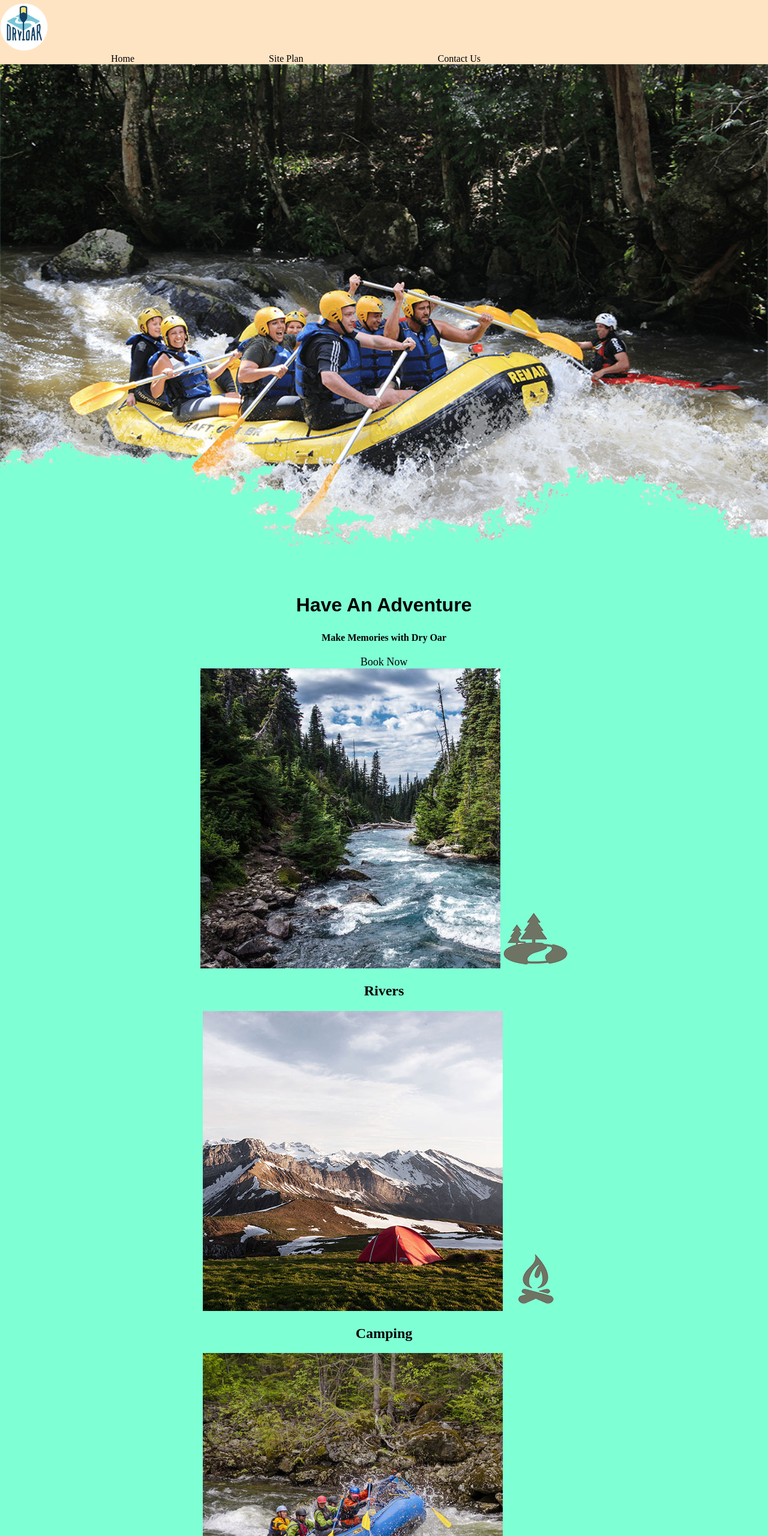
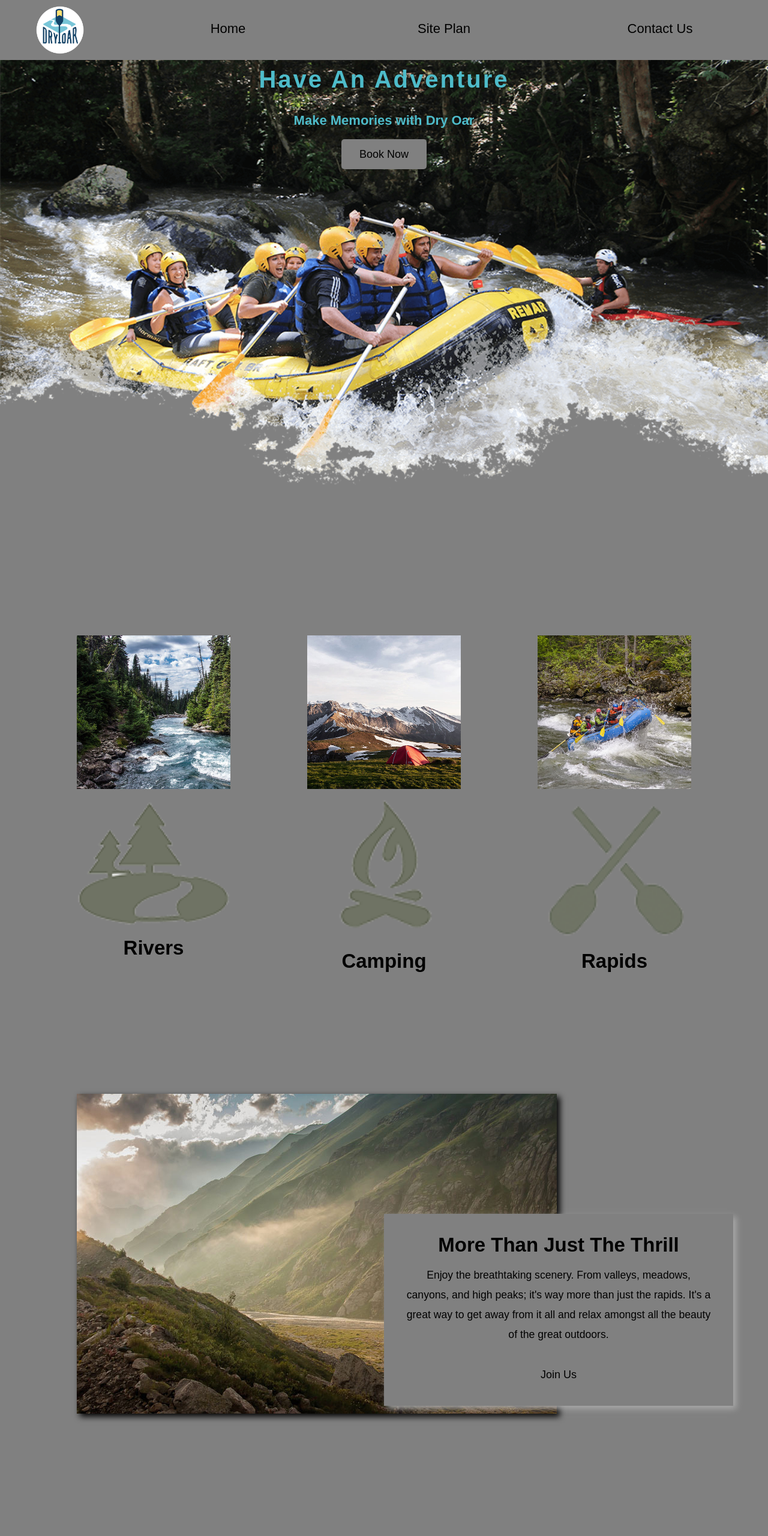
Before and after one commit to MoroniF/wdd130, a plain HTML site: page wwr/index.html in a window 1280 px wide. Shown: the top 2560 px of the page at 60% size. Drawn offline with Linux system fonts and the light colour scheme.

Commit message:
Add files via upload

```diff
--- a/wwr/styles/style.css
+++ b/wwr/styles/style.css
@@ -1,112 +1,245 @@
-.msg{
-    background-color:aquamarine;
-    color:black;
-    line-height: 1.5em;
-    padding: 35px;
+
+body {
+    background-color: grey;
+    font-family: Raleway, Arial, sans-serif;
+    font-size: 22px;
+    margin: 0;
+    padding: 0;
 }
 #content {
     max-width: 1600px;
     margin: 0 auto;
-    color:black;
+}
+/* Header */
+header {
+    background-color: grey;
+    display: grid;
+    grid-template-columns: 200px auto;
+}
+img.logo {
+    width: 80px;
+}
+#logo_link{
+    grid-column: 1/2;
+    grid-row: 1/2;
+    justify-self: center;
+    align-self: center;
+    padding-top: 5px;
+}
+nav {
+    grid-row: 1/2;
+    grid-column: 2/7;
+    display: grid;
+    grid-template-columns: repeat(auto-fit, minmax(6em, 1fr));
+    width: 100%;
+    height: 100px;
 }
 nav a {
+    text-decoration: none;
+    color: black;
+    padding: 35px;
     text-align: center;
-    color:black;
-    text-decoration: none;
-    padding: 35px;
-    margin-left: 150px;
+}
+nav a:hover {
+    color: #4ebcca;
+    background-color: white;
 }
 
-#hero-msg h1 {
-    text-align: center;
-    color:black;
+/* Hero Images and message */
+#hero {
+    display: grid;
+    grid-template-columns: repeat(5, 1fr);
+    margin-top: -100px;
 }
-
-#hero-msg h4 {
-    text-align: center;
-    color:black;
+#hero-box {
+    grid-column: 1/7;
+    grid-row: 1/5;
+    z-index: -1;
 }
-
- .button-box {
-    text-align: center;
-    color:black;
- }
- main{
-    text-align: center;
-    color:black;
- }
- #background {
-    height: 725px;
-    background-color:aquamarine;
-    color:black;
-}
-body{
-    background-color:aquamarine;
-    color:black;
-    margin: 0;
-    padding: 0;
-}
-header{
-    background-color:bisque;
-    color:black;
-}
-nav a:hover {
-    background-color:aquamarine;
-    color:black;
-}
-.book {
-    background-color:aquamarine;
-    color:black;
-    text-decoration: none;
-    font-size: 18px;
-    padding: 15px 30px;
-    border-radius: 5px;
-}
-.book:hover{
-    background-color:bisque;
-    color:black;
-}
-.join {
-    background-color:aquamarine;
-    color:black;
-    text-decoration: none;
-    font-size: 18px;
-    padding: 15px 90px;
-    border-radius: 5px;
-}
-.join:hover{
-    background-color:bisque;
-    color:black;
-
-}
-footer{
-    background-color:bisque;
-    color:black;
-    text-decoration: none;
-    font-size: 1.2em;
-    padding: 25px 50px;
-}
-.logo {
-    width:80px;
-    padding-top: 5px;
-}
-#hero-img{
+#hero-img {
     width: 100%;
 }
-footer p a:hover {
-    text-decoration: underline;
+#hero-msg {
+    grid-column: 1/6;
+    grid-row: 1/3;
+    margin-top: 100px;
+}
+#hero-msg h1, #hero-msg h4 {
+    text-align: center;
 }
 .home-title {
     font-family: 'Rock Salt', 'Bradley Hand', sans-serif;
-    font-size: 2em;
+    font-size: 40px;
+    letter-spacing: 3px;
+    color: #4ebcca;
+    margin-top: 10px;
 }
-.msg p{
+h4 {
+    color: #4ebcca;
+}
+
+/* Buttons */
+.button-box {
+    text-align: center;
+}
+.book, .join {
+    background-color: gray;
+    color: black;
+    padding: 15px 30px;
+    margin-top: 50px;
+    font-size: 18px;
+    text-decoration: none;
+    border-radius: 5px;
+}
+.book:hover, .join:hover {
+    background-color: white;
+    color: #4ebcca;
+}
+
+/* Main Home Page */
+.home-grid {
+    display: grid;
+    grid-template-columns: repeat(10, 10%);
+    margin: 0 auto;
+    max-width: 1500px;
+}
+main section {
+    text-align: center;
+    margin-top: 200px;
+    margin-bottom: 200px;
+    width: 100%;
+}
+main section img {
+    width: 100%;
+    box-sizing: border-box;
+}
+.boat, .mountain, .camp {
+    border: 10px solid grey;
+    transition: transform .5s;
+    box-shadow: 5px 5px 10px black;
+}
+.boat:hover, .mountain:hover, .camp:hover {
+    opacity: .6;
+    transform: scale(1.1);
+}
+section h2 {
+    margin: 0;
+}
+.oars, .river, .fire{
+    padding-top: 10px;
+    width: 80px;
+}
+.rivers-card {
+    grid-column: 2/4;
+    grid-row: 2/4;
+}
+.camping-card {
+    grid-column: 5/7;
+    grid-row: 2/4;
+}
+.rapids-card {
+    grid-column: 8/10;
+    grid-row: 2/4;
+}
+#background {
+    grid-column: 1/11;
+    grid-row: 7/14;
+    background-color: ;
+    height: 725px;
+}
+.mountains {
+    grid-column: 2/7;
+    grid-row: 8/13;
+    box-shadow: 5px 5px 10px black;
+}
+.msg {
+    grid-column: 6/10;
+    grid-row: 9/12;
+    background-color: grey;
+    padding: 35px;
+    box-shadow: 5px 5px 10px darkgrey;
+    line-height: 1.5em;
+}
+.msg h2 {
+    margin: 0;
+    color: black;
+}
+.msg p {
     font-size: .8em;
+    color: black;
     padding-bottom: 15px;
 }
-.card-img {
-    border: 10px solid #black;
+/* Footer */
+footer {
+    background-color: #6f7364;
+    margin-top: 200px;
+    display: grid;
+    grid-template-columns: repeat(4, 1fr);
+    padding: 25px 50px;
 }
-main section img {
-    box-sizing: border-box;
+footer .social img {
+    padding-top: 15px;
+    width: 50px;
+    display: inline-block;
 }
+footer h3 {
+    color: bisque;
+}
+footer a {
+    color: bisque;
+    text-decoration: none;
+}
+footer a:hover {
+    color: bisque;
+    text-decoration: underline;
+}
+.social {
+    justify-self: end;
+}
+
+
+@media screen and (max-width: 900px) {
+    nav, #hero, .home-grid, footer {
+      display: block;
+      height: auto;
+    }
+    header {
+        grid-template-columns: 150px auto;
+    }
+    nav a {
+        display: block;
+        padding: 15px;
+    }
+    #hero {
+        margin-top: 0;
+    }
+    #hero-msg {
+        margin-top: 0;
+    }
+    #hero-msg h4 {
+        display: none;
+    }
+    .home-title {
+        font-size: 25px;
+        color: #6f7364;
+    }
+    main section {
+        margin: 50px auto;
+        width: 80%;
+    }
+    main section img {
+        margin-top: 5px;
+        width: 100%;
+        box-sizing: border-box;
+    }
+    #background {
+        display: none;
+    }
+    .mountains, .msg {
+        width: 80%;
+        display: block;
+        margin: 0 auto;
+    }
+    footer {
+        margin-top: 25px;
+    }
```
